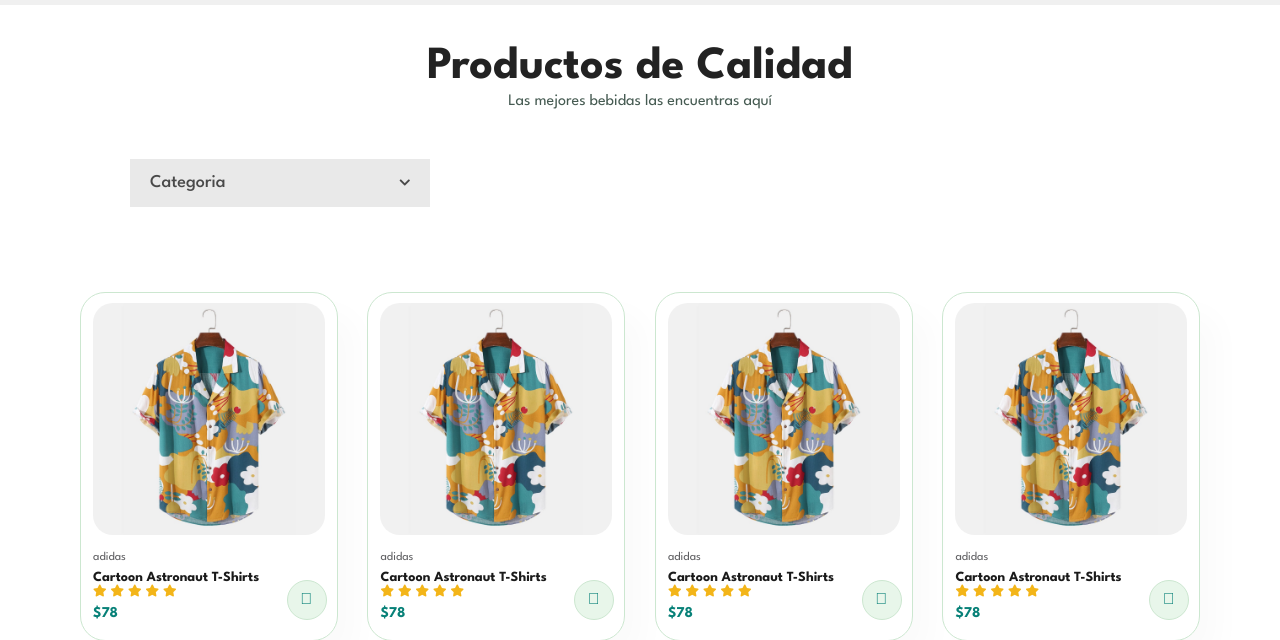
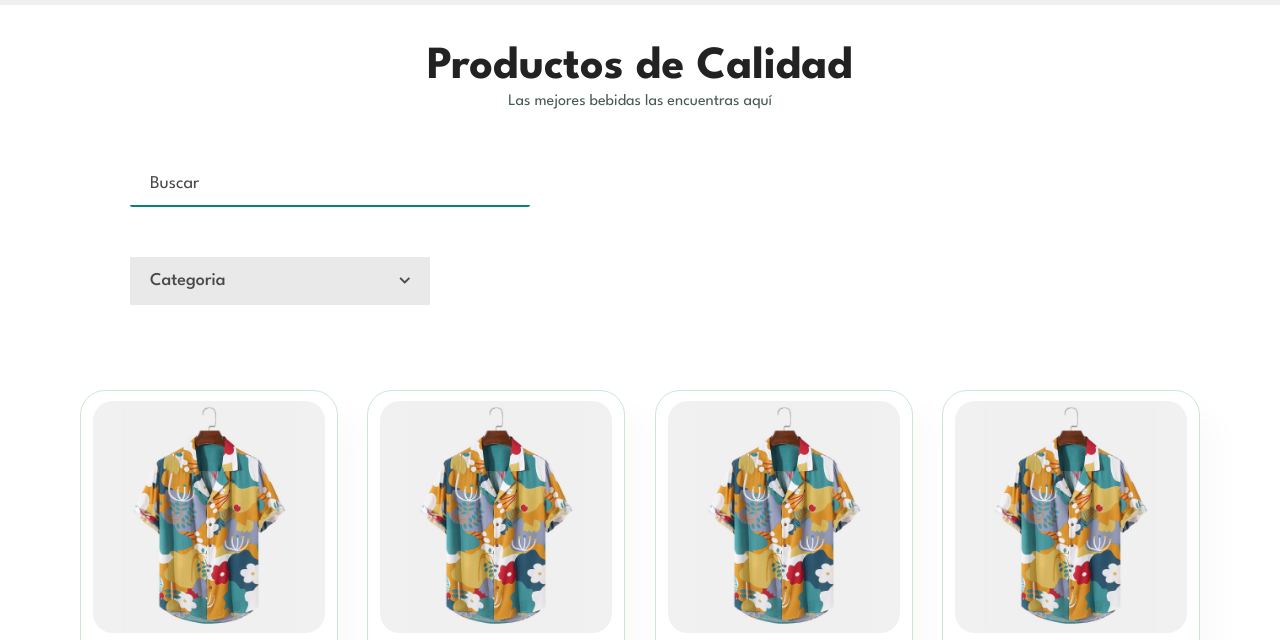
Before and after one commit to Jairo-Jr/ecommerce-frontend, a PHP site: page /shop.html in a window 1280 px wide. Shown: the part 84-724 px from the top of the page. Run offline with PHP 8.4, Linux system fonts and the light colour scheme; some libraries are stand-ins or nearby versions.

Commit message:
adicion de un input para la busqueda de productos

```diff
--- a/css/style.css
+++ b/css/style.css
@@ -222,6 +222,63 @@ body {
     right: 10px;
 }
 
+input {
+    border-style: none;
+    background: transparent;
+    outline: none;
+}
+
+.search-btn {
+    padding: 0;
+    background: none;
+    border: none;
+    outline: none;
+}
+
+.search-input {
+    position: relative;
+    display: flex;
+    flex-direction: row;
+    width: 100%;
+    max-width: 400px;
+    margin: 50px;
+    border-radius: 4px;
+    padding: 15px 20px;
+    background: #FFFFFF;
+}
+
+.search-input:after {
+    content: "";
+    position: absolute;
+    left: 0;
+    right: 0;
+    bottom: 0;
+    z-index: 999;
+    height: 2px;
+    border-bottom-left-radius: 2px;
+    border-bottom-right-radius: 2px;
+    background: #088178 0 0;
+}
+
+.search-input input {
+    flex-grow: 1;
+    color: #494949;
+    font-size: 18px;
+    vertical-align: middle;
+}
+
+.search-input input::-webkit-input-placeholder {
+    color: #494949;
+}
+
+.search-input button {
+    color: #494949;
+    font-size: 14px;
+    line-height: 18px;
+    vertical-align: middle;
+    transition: color .25s;
+}
+
 .contenedor-menu {
     text-align: start;
     width: 20%;
@@ -363,4 +420,10 @@ body {
         min-width: 200px;
         margin: 10px;
     }
+
+    .search-input {
+        min-width: 200px;
+        margin: 10px;
+        padding: 15px 10px;
+    }
 }
--- a/shop.html
+++ b/shop.html
@@ -29,14 +29,10 @@
         <h2>Productos de Calidad</h2>
         <p>Las mejores bebidas las encuentras aquí</p>
 
-        <!--<div class="category-container">
-            <label for="category-select">Categoría:</label>
-            <select name="category" id="category-select">
-                <option>Bebida energetica</option>
-                <option>Cerveza</option>
-                <option>Gaseosa</option>
-            </select>
-        </div>-->
+        <div class="search-input">
+            <input class="" type="email" placeholder="Buscar">
+            <button class="search-btn" type="submit"><i class="far fa-search"></i></button>
+        </div>
 
         <div class="contenedor-menu">
             <ul class="menu">
```
